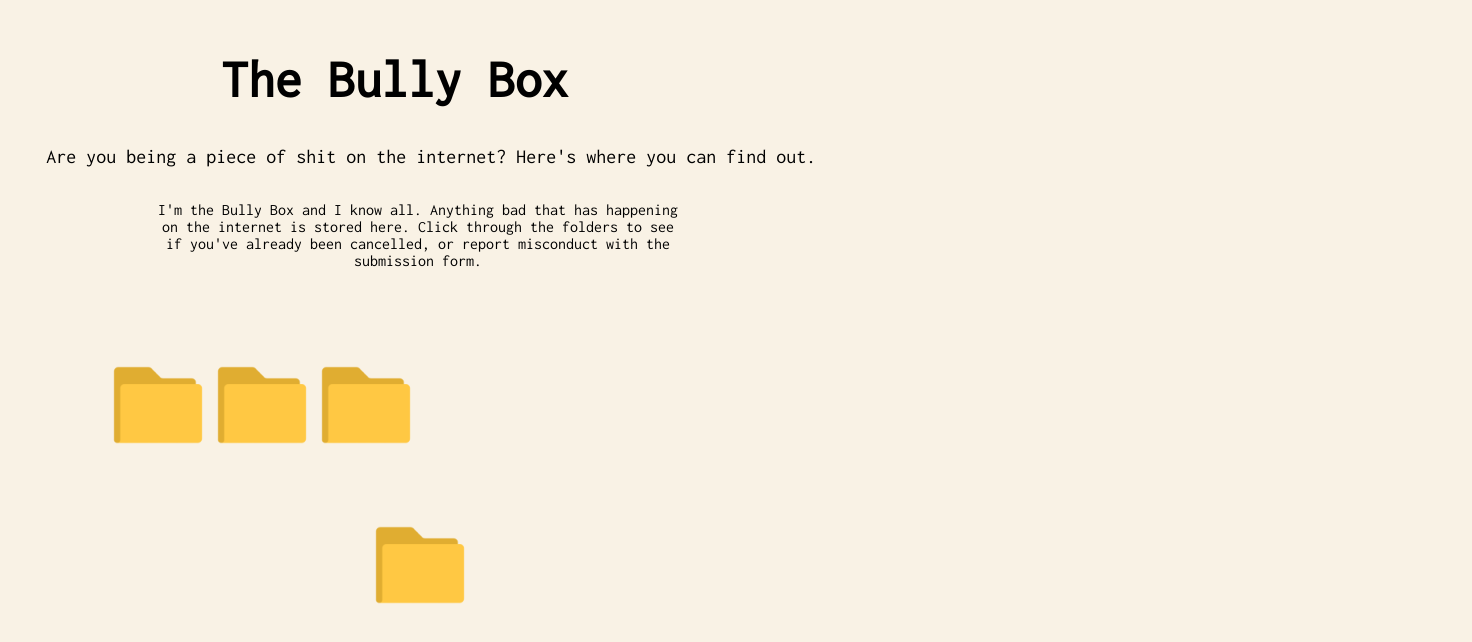
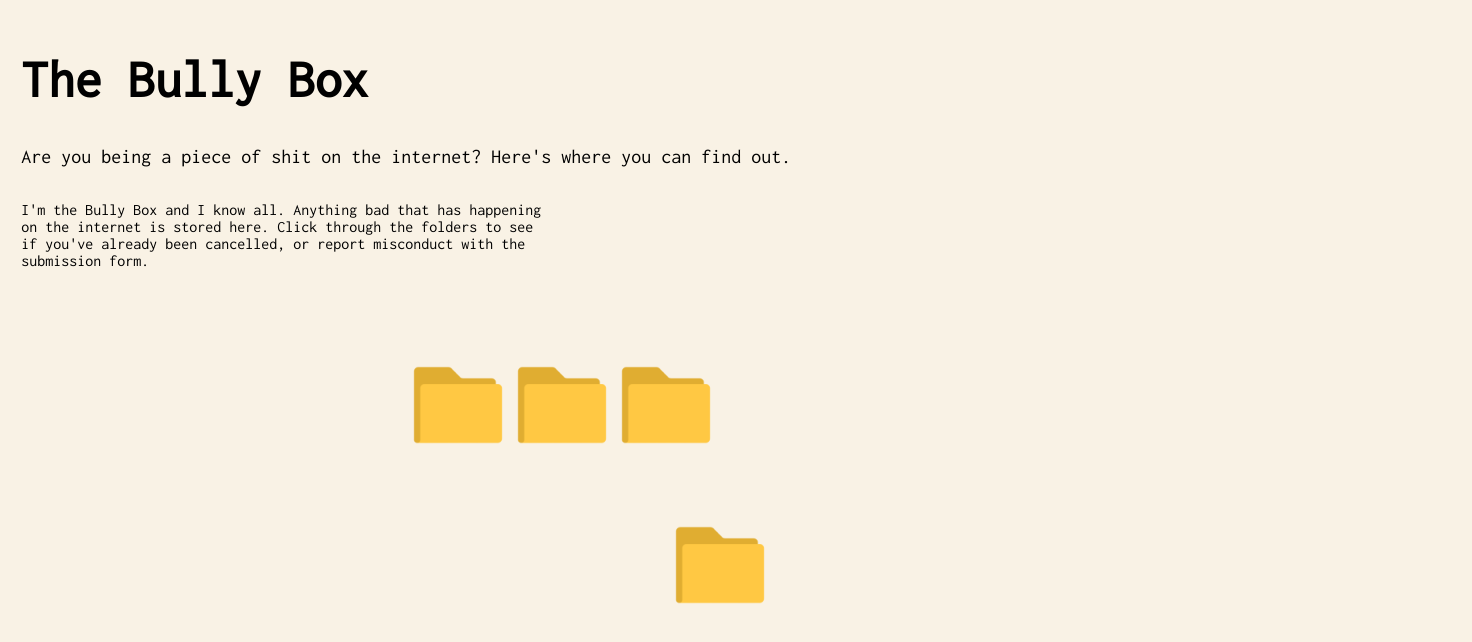
Before and after one commit to darkridenour/bully-box, a plain HTML site: page index.html in a window 1280 px wide. Shown: the whole page, 1472 px wide, since content can reach past the window. Drawn offline with Linux system fonts and the light colour scheme.

Commit message:
formatting

```diff
--- a/index.html
+++ b/index.html
@@ -11,7 +11,7 @@
     padding-left: 10pt;
     padding-right: 10pt;
     position: relative;
-    top: 30px; left: 200px
+    top: 30px;
   }
   h2 {
     font-family: "Inconsolata", monospace;
@@ -21,9 +21,8 @@
     padding-left: 10pt;
     padding-right: 10pt;
     width: 400pt;
-    text-align: center;
     position: relative;
-    top: 20px; left: 130px;
+    top: 20px;
   }
   h3{
     font-family: "Inconsolata", monospace;
@@ -32,18 +31,18 @@
     padding-left: 10pt;
     padding-right: 10pt;
     position: relative;
-    top: 20px; left: 25px;
+    top: 20px;
   }
   input.folder {
     width: 100px;
     position: relative;
-    top: 80px; left: 100px;
+    top: 80px; left: 400px;
 
   }
  input.submit {
     width: 100px;
     position: relative;
-    top: 240px; left: 50px;
+    top: 240px; left: 350px;
   }
   /* The Modal (background) from W3 schools */
 .modal {
@@ -90,7 +89,7 @@
   font-size: 28px;
   font-weight: bold;
 }
-  .close2:hover
+.close2:hover
 .close2:focus {
   color: #000;
   text-decoration: none;
@@ -200,6 +199,7 @@ Here's where you can find out.
   <option value="hateful">hateful</option>
   <option value="stupid">stupid</option>
   <option value="ignorent">ignorent</option>
+  <option value="annoying">annoying</option>
 </select>
   </div>
 
```
